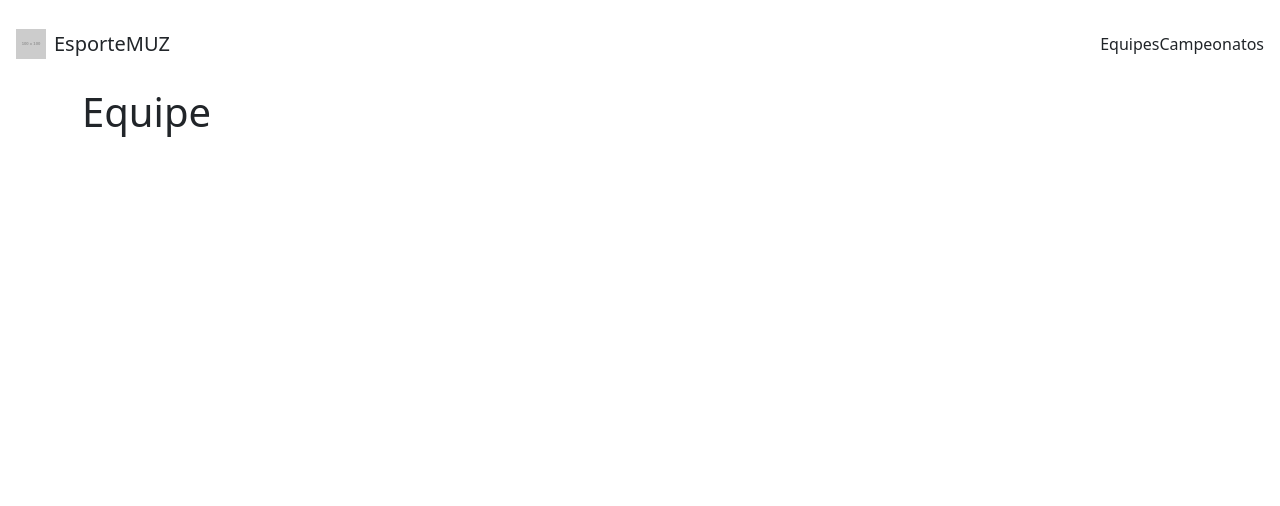
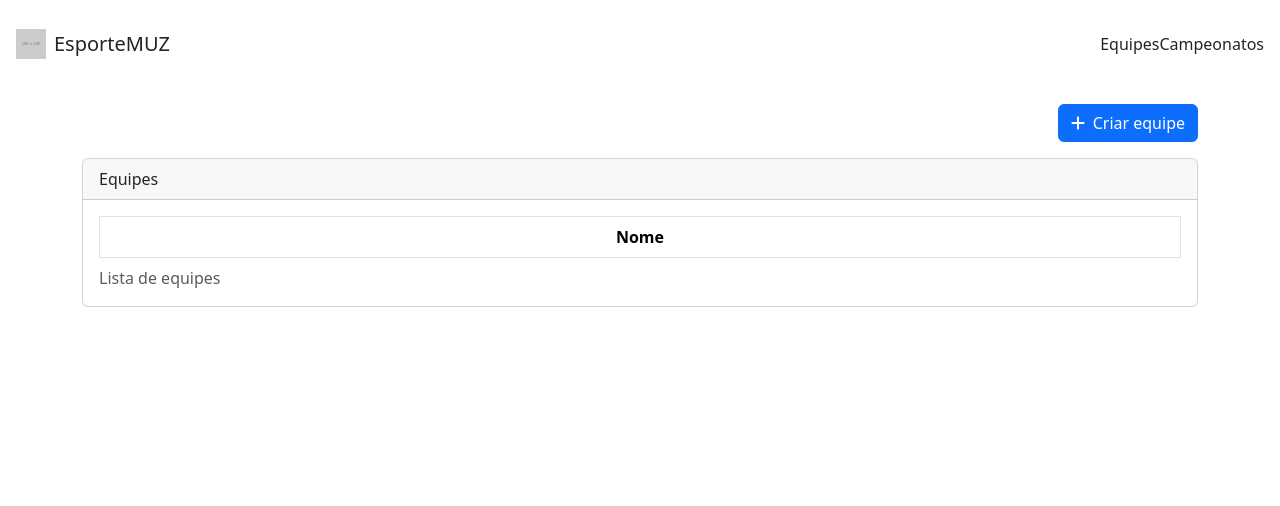
Before and after one commit to maismuz/web, a Django app: page /esportemuz/equipe/ in a window 1280 px wide. Shown: the top 506 px of the page. Run offline with Django 5.2, Linux system fonts and the light colour scheme; grey boxes labelled with a size stand in for pictures from a placeholder-image service; lists and menus that the app fills with data are empty; parts of the project's set-up code (start-up, migrations or seed data) failed here and were passed over; some libraries are stand-ins or nearby versions.

Commit message:
Add Font Awesome icons and update team page layout

```diff
--- a/apps/esportemuz/templates/esportemuz/base.html
+++ b/apps/esportemuz/templates/esportemuz/base.html
@@ -31,6 +31,9 @@
     <!-- Bootstrap JS Bundle with Popper -->
     <script src="https://cdn.jsdelivr.net/npm/bootstrap@5.3.6/dist/js/bootstrap.bundle.min.js" integrity="sha384-j1CDi7MgGQ12Z7Qab0qlWQ/Qqz24Gc6BM0thvEMVjHnfYGF0rmFCozFSxQBxwHKO" crossorigin="anonymous"></script>
 
+    <!-- Biblioteca de ícones Font Awesome -->
+    <script src="https://use.fontawesome.com/releases/v6.3.0/js/all.js" crossorigin="anonymous"></script>
+
     <!-- JS -->
     <script src="{% static 'esportemuz/js/script.js' %}"></script>
 
--- a/apps/esportemuz/templates/esportemuz/pages/equipe.html
+++ b/apps/esportemuz/templates/esportemuz/pages/equipe.html
@@ -1,5 +1,29 @@
 {% extends "esportemuz/base.html" %}
 
 {% block content %}
-<h1>Equipe</h1>
+<div class="my-3 w-100 d-flex justify-content-end">
+    <a class="btn btn-primary" href="#" role="button">
+        <i class="fa fa-plus me-1"></i>
+        Criar equipe
+    </a>
+</div>
+
+<div class="card">
+    <div class="card-header">Equipes</div>
+    <div class="card-body">
+        <div class="table-responsive">
+            <table class="table table-striped table-bordered text-center align-middle mb-0" id="Equipes">
+                <caption class="pb-0">Lista de equipes</caption>
+                <thead>
+                    <tr>
+                        <th scope="col">Nome</th>
+                    </tr>
+                </thead>
+                <tbody id="equipes-table-body">
+
+                </tbody>
+            </table>
+        </div>
+    </div>
+</div>
 {% endblock content %}
```
